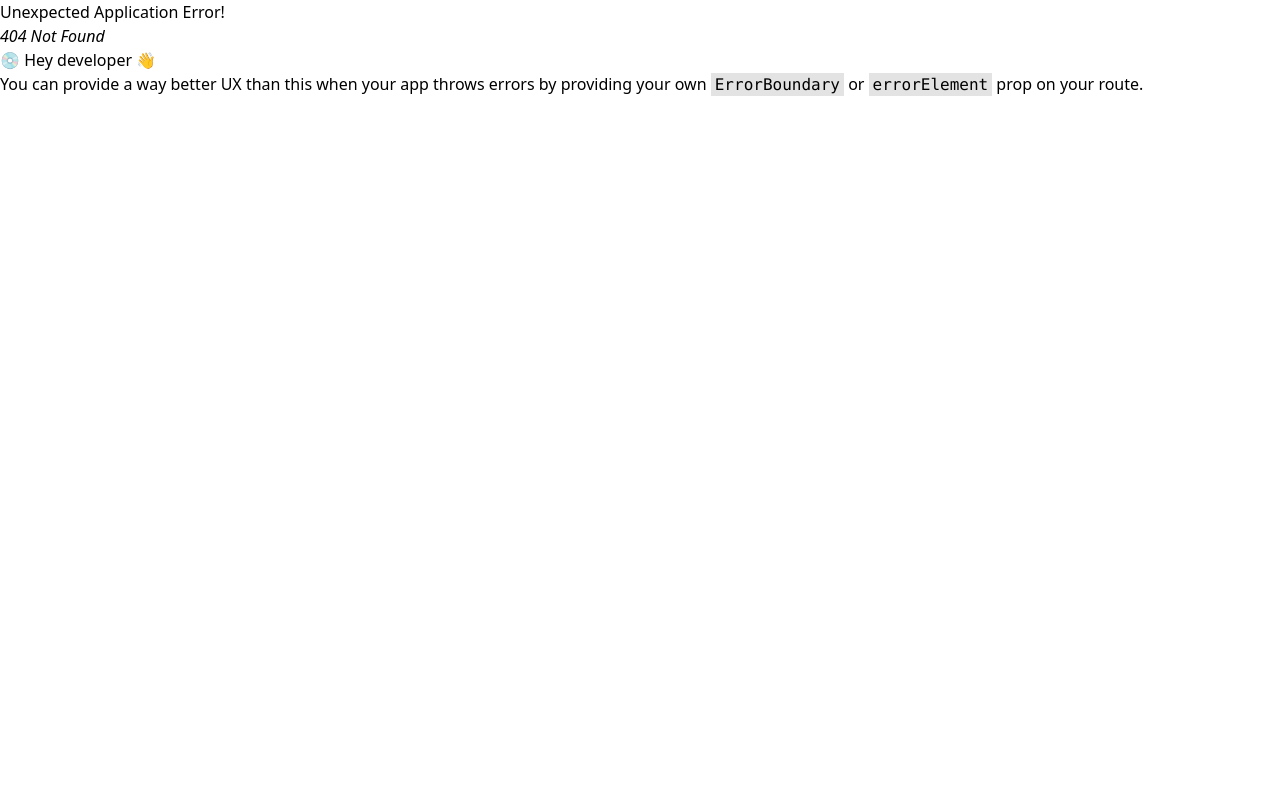
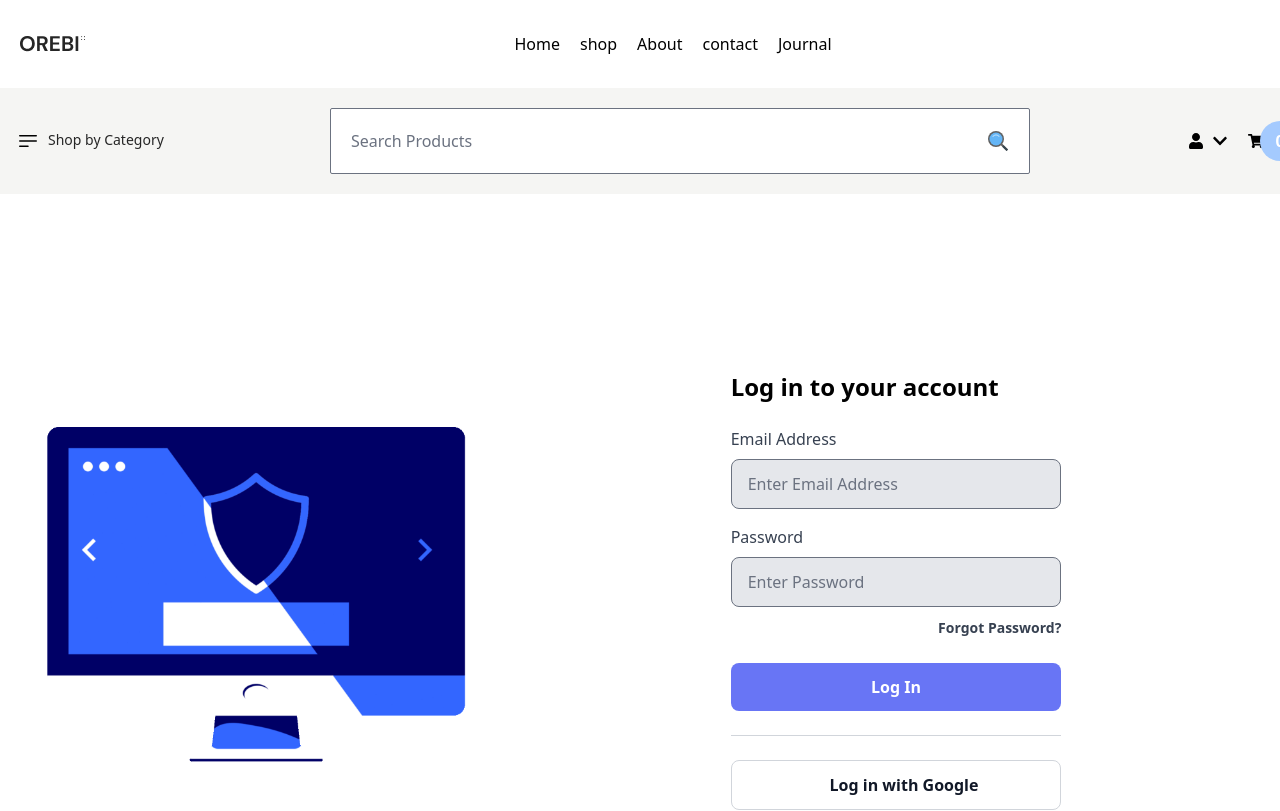
Before and after one commit to taufik69/FDR-2303-e-com, a React (Vite) app: page /login in a window 1280 px wide. Before the commit this address had no page. Shown: the top 811 px of the page. Built offline with nearby package versions, Linux system fonts and the light colour scheme.

Commit message:
add to cart funtionality login page design and some bug fix

```diff
--- a/src/App.jsx
+++ b/src/App.jsx
@@ -11,9 +11,10 @@ import Shop from "./pages/Shop/Shop";
 import ProductDetails from "./pages/ProductDetails/ProductDetails";
 import Registration from "./pages/Registration/Registration";
 import { ToastContainer } from "react-toastify";
-import 'react-toastify/dist/ReactToastify.css';
+import "react-toastify/dist/ReactToastify.css";
 import Cart from "./pages/Cart/Cart";
 import Contact from "./pages/Contact/Contact";
+import Login from "./pages/Login/Login";
 const router = createBrowserRouter(
   createRoutesFromElements(
     <Route>
@@ -25,8 +26,13 @@ const router = createBrowserRouter(
           path="/product-details/:productId"
           element={<ProductDetails />}
         />
-        <Route path="/cart" element={<Cart/>} />
-        ,<Route path="/registration" element={<Registration />}></Route>,
+        <Route path="/cart" element={<Cart />} />,
+        <Route path="/registration" element={<Registration />}></Route>,
+        <Route path="/login" element={<Login />}></Route>
+        <Route
+          path="/*"
+          element={<h1 className="text-red-500"> error is here</h1>}
+        ></Route>
       </Route>
     </Route>,
   ),
--- a/src/Component/CommonConponent/Product.jsx
+++ b/src/Component/CommonConponent/Product.jsx
@@ -10,12 +10,8 @@ const Product = ({
   productName,
   procutPrice,
   productId,
+  onaddToCart,
 }) => {
-  const HanldeAddToCart = (event) => {
-    e.propagation();
-    // event.stopPropagation();
-  };
-
   return (
     <div className="w-full   sm:px-0">
       <div className="group relative cursor-pointer  overflow-hidden pb-6 sm:w-[98%] ">
@@ -49,7 +45,7 @@ const Product = ({
               </Flex>
             </div>
 
-            <div onClick={HanldeAddToCart}>
+            <div onClick={onaddToCart}>
               <Flex className={"items-center gap-x-5"}>
                 <h5>Add to Cart</h5>
                 <span>
--- a/src/Component/CommonConponent/ShopRightComponent/ShopRightBottom.jsx
+++ b/src/Component/CommonConponent/ShopRightComponent/ShopRightBottom.jsx
@@ -8,7 +8,7 @@ import {
 } from "react-icons/md";
 import { FetcherProduct } from "../../../Redux/AllSlice/ProductSlice/ProductSlice.js";
 import { useSelector, useDispatch } from "react-redux";
-import { Link } from "react-router-dom";
+import { addtoCart } from "../../../Redux/AllSlice/AddToCart/AddtocartSlice.js";
 import Loading from "../Loading.jsx";
 
 const ShopRightBottom = () => {
@@ -41,6 +41,15 @@ const ShopRightBottom = () => {
     }
   };
 
+  /**
+   * todo : handleAddtoCart  funtion implement
+   * @params({item})
+   */
+
+  const handleAddtoCart = (item) => {
+    dispatch(addtoCart(item));
+  };
+
   return (
     <>
       <div className="mt-10">
@@ -62,6 +71,7 @@ const ShopRightBottom = () => {
                       key={productItem.id}
                     >
                       <Product
+                        onaddToCart={() => handleAddtoCart(productItem)}
                         productId={productItem.id}
                         imga={productItem.thumbnail}
                         colorVariant={"balck"}
--- a/src/Component/HomeComponent/MenuBar/MenuBar.jsx
+++ b/src/Component/HomeComponent/MenuBar/MenuBar.jsx
@@ -8,15 +8,52 @@ import { Link, useNavigate } from "react-router-dom";
 import { RxCross2 } from "react-icons/rx";
 import Button from "../../CommonConponent/Button.jsx";
 import { useDispatch, useSelector } from "react-redux";
-import { getTotal } from "../../../Redux/AllSlice/AddToCart/AddtocartSlice.js";
+import {
+  getTotal,
+  RemoveItemCart,
+} from "../../../Redux/AllSlice/AddToCart/AddtocartSlice.js";
 
 const MenuBar = () => {
   const [showCatagories, setshowCatagories] = useState(false);
   const [showAccount, setshowAccount] = useState(false);
   const [cart, setcart] = useState(false);
   const MenuRef = useRef();
+  const CartRef = useRef();
   const dispatch = useDispatch();
   const navigate = useNavigate();
+  /**
+   * todo : take all product from redux
+   */
+  const { TotalAmount, totoalCartItem, CartTtem } = useSelector(
+    (state) => state.cart,
+  );
+
+  // Menu Ref funtionality
+
+  useEffect(() => {
+    window.addEventListener("click", (e) => {
+      if (!MenuRef.current.contains(e.target)) {
+        setshowCatagories(false);
+        setshowAccount(false);
+        setcart(false);
+      }
+      if (CartRef.current.contains(e.target)) {
+        setcart(true);
+      }
+    });
+    return () => {
+      window.addEventListener("click", () => {});
+    };
+  }, []);
+  const handleCartChange = () => {
+    navigate("/cart");
+  };
+  useEffect(() => {
+    dispatch(getTotal());
+    return () => {
+      dispatch(getTotal());
+    };
+  }, [CartTtem]);
   const HandleCatagory = () => {
     setshowAccount(false);
     setshowAccount(false);
@@ -36,32 +73,16 @@ const MenuBar = () => {
     setcart(!cart);
   };
 
-  // Menu Ref funtionality
+  /**
+   * todo : HandleCartItem funtion implement
+   * @param({item:{object}})
+   *
+   */
 
-  useEffect(() => {
-    window.addEventListener("click", (e) => {
-      if (!MenuRef.current.contains(e.target)) {
-        setshowCatagories(false);
-        setshowAccount(false);
-        setcart(false);
-      }
-    });
-  }, []);
-
-  /**
-   * todo : take all product from redux
-   */
-  const { TotalAmount, totoalCartItem, CartTtem } = useSelector(
-    (state) => state.cart,
-  );
-
-  const handleCartChange = () => {
-    navigate("/cart");
+  const HandleCartItem = (item) => {
+    setcart(true);
+    dispatch(RemoveItemCart(item));
   };
-  useEffect(() => {
-    dispatch(getTotal());
-  }, [CartTtem]);
-
   return (
     <>
       <div className="px-sm-0 bg-secondary_bg_color px-4 py-5" ref={MenuRef}>
@@ -145,7 +166,10 @@ const MenuBar = () => {
                     cart ? "left-[75%]" : null
                   }`}
                 >
-                  <div className="h-[50vh] overflow-y-scroll scrollbar-thin scrollbar-track-secondary_bg_color scrollbar-thumb-main_font_color">
+                  <div
+                    ref={CartRef}
+                    className="h-[50vh] overflow-y-scroll scrollbar-thin scrollbar-track-secondary_bg_color scrollbar-thumb-main_font_color"
+                  >
                     {CartTtem?.map((item) => (
                       <div className="flex items-center justify-around py-5">
                         <div className="h-[80px] w-[80px] border-2 border-main_font_color bg-secondary_bg_color object-cover">
@@ -164,7 +188,10 @@ const MenuBar = () => {
                           </span>
                         </div>
 
-                        <div className="text-main_font_color">
+                        <div
+                          className="text-main_font_color"
+                          onClick={() => HandleCartItem(item)}
+                        >
                           <RxCross2 />
                         </div>
                       </div>
--- /dev/null
+++ b/src/Component/LoginComponent/LoginComponent.jsx
@@ -0,0 +1,96 @@
+import React from "react";
+import login from "../../assets/login.gif";
+import { Link } from "react-router-dom";
+const LoginComponent = () => {
+  return (
+    <div>
+      {/* <!-- component --> */}
+      <section className="flex items-center">
+        <div className="hidden  w-full  md:w-1/2 lg:block xl:w-2/5">
+          <img src={login} alt="" />
+        </div>
+
+        <div
+          className="flex h-screen w-full items-center justify-center bg-white px-6  md:mx-auto md:w-1/2 md:max-w-md lg:max-w-full
+        lg:px-16 xl:w-1/3 xl:px-12"
+        >
+          <div className="h-100 w-full">
+            <h1 className="mt-12 text-xl font-bold leading-tight md:text-2xl">
+              Log in to your account
+            </h1>
+
+            <form className="mt-6" onSubmit={(e) => e.preventDefault()}>
+              <div>
+                <label className="block text-gray-700">Email Address</label>
+                <input
+                  type="email"
+                  name=""
+                  id=""
+                  placeholder="Enter Email Address"
+                  className="mt-2 w-full rounded-lg border bg-gray-200 px-4 py-3 focus:border-blue-500 focus:bg-white focus:outline-none"
+                  autofocus
+                  autocomplete
+                  required
+                />
+              </div>
+
+              <div className="mt-4">
+                <label className="block text-gray-700">Password</label>
+                <input
+                  type="password"
+                  name=""
+                  id=""
+                  placeholder="Enter Password"
+                  minlength="6"
+                  className="mt-2 w-full rounded-lg border bg-gray-200 px-4 py-3 focus:border-blue-500
+                focus:bg-white focus:outline-none"
+                  required
+                />
+              </div>
+
+              <div className="mt-2 text-right">
+                <Link
+                  to="/forgot"
+                  className="text-sm font-semibold text-gray-700 hover:text-blue-700 focus:text-blue-700"
+                >
+                  Forgot Password?
+                </Link>
+              </div>
+
+              <button
+                type="submit"
+                className="mt-6 block w-full rounded-lg bg-indigo-500 px-4 py-3 font-semibold
+              text-white hover:bg-indigo-400 focus:bg-indigo-400"
+              >
+                Log In
+              </button>
+            </form>
+
+            <hr className="my-6 w-full border-gray-300" />
+
+            <button
+              type="button"
+              className="block w-full rounded-lg border border-gray-300 bg-white px-4 py-3 font-semibold text-gray-900 hover:bg-gray-100 focus:bg-gray-100"
+            >
+              <div className="flex items-center justify-center">
+                <span className="ml-4">Log in with Google</span>
+              </div>
+            </button>
+
+            <p className="mt-8">
+              Need an account?{" "}
+              <Link
+                to="/registration"
+                className="font-semibold text-blue-500 hover:text-blue-700"
+              >
+                Create an account
+              </Link>
+            </p>
+          </div>
+        </div>
+      </section>
+    </div>
+  );
+};
+
+export default LoginComponent;
--- a/src/pages/Cart/Cart.jsx
+++ b/src/pages/Cart/Cart.jsx
@@ -10,6 +10,7 @@ import {
   productDecrement,
   getTotal,
 } from "../../Redux/AllSlice/AddToCart/AddtocartSlice.js";
+import { Link } from "react-router-dom";
 const Cart = () => {
   const dispatch = useDispatch();
   const { CartTtem, TotalAmount, totoalCartItem } = useSelector(
@@ -172,10 +173,11 @@ const Cart = () => {
                 </div>
               </div>
             </div>
-
-            <button className="flex items-center justify-center rounded-sm bg-main_font_color px-[16px] py-[32px] text-main_bg_color">
-              Proceed to Checkout
-            </button>
+            <Link to="/registration" className=" px-[16px]">
+              <button className=" flex w-full items-center justify-center rounded-sm bg-main_font_color py-[32px]  text-main_bg_color">
+                Proceed to Checkout
+              </button>
+            </Link>
           </div>
         </div>
       </div>
--- /dev/null
+++ b/src/pages/Login/Login.jsx
@@ -0,0 +1,12 @@
+import React from "react";
+import LoginComponent from "../../Component/LoginComponent/LoginComponent";
+
+const Login = () => {
+  return (
+    <div>
+      <LoginComponent />
+    </div>
+  );
+};
+
+export default Login;
```
Also changed, not shown: src/assets/login.gif (added).
